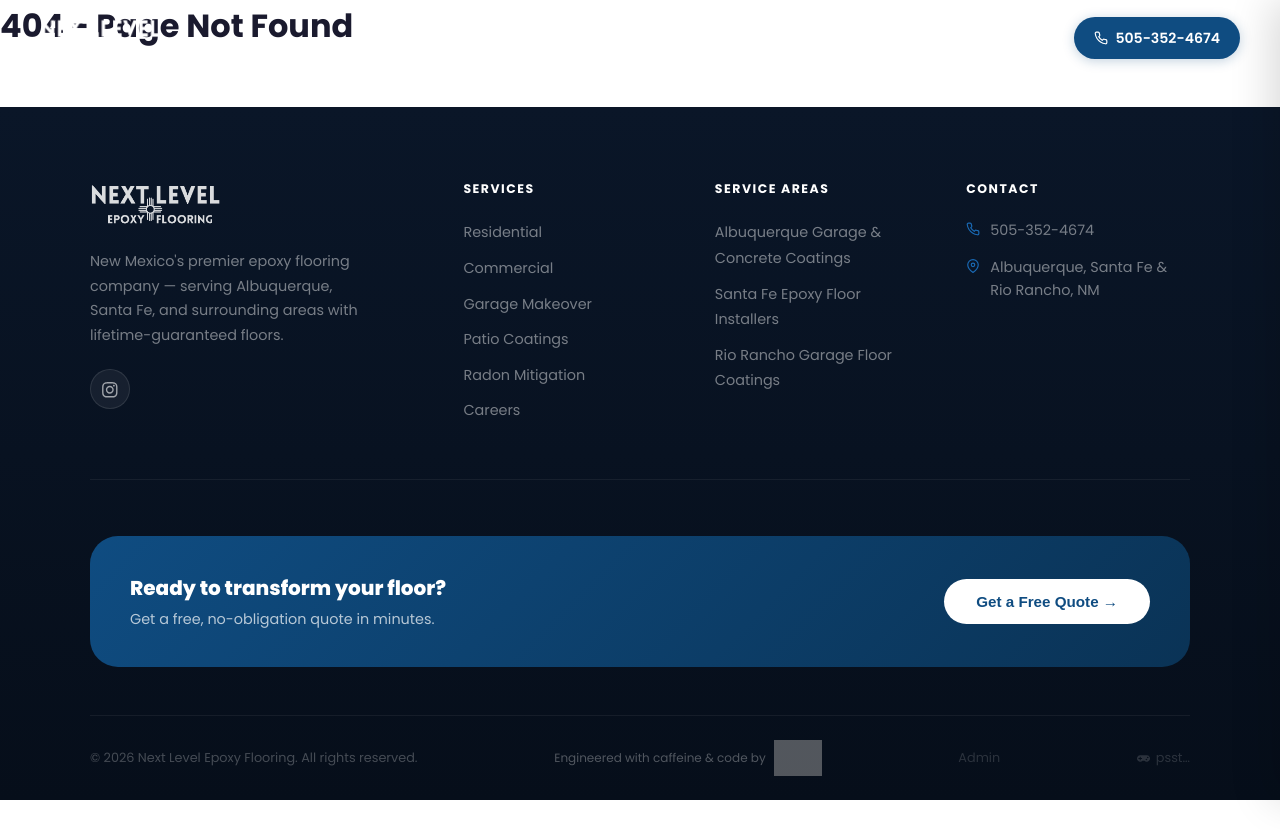
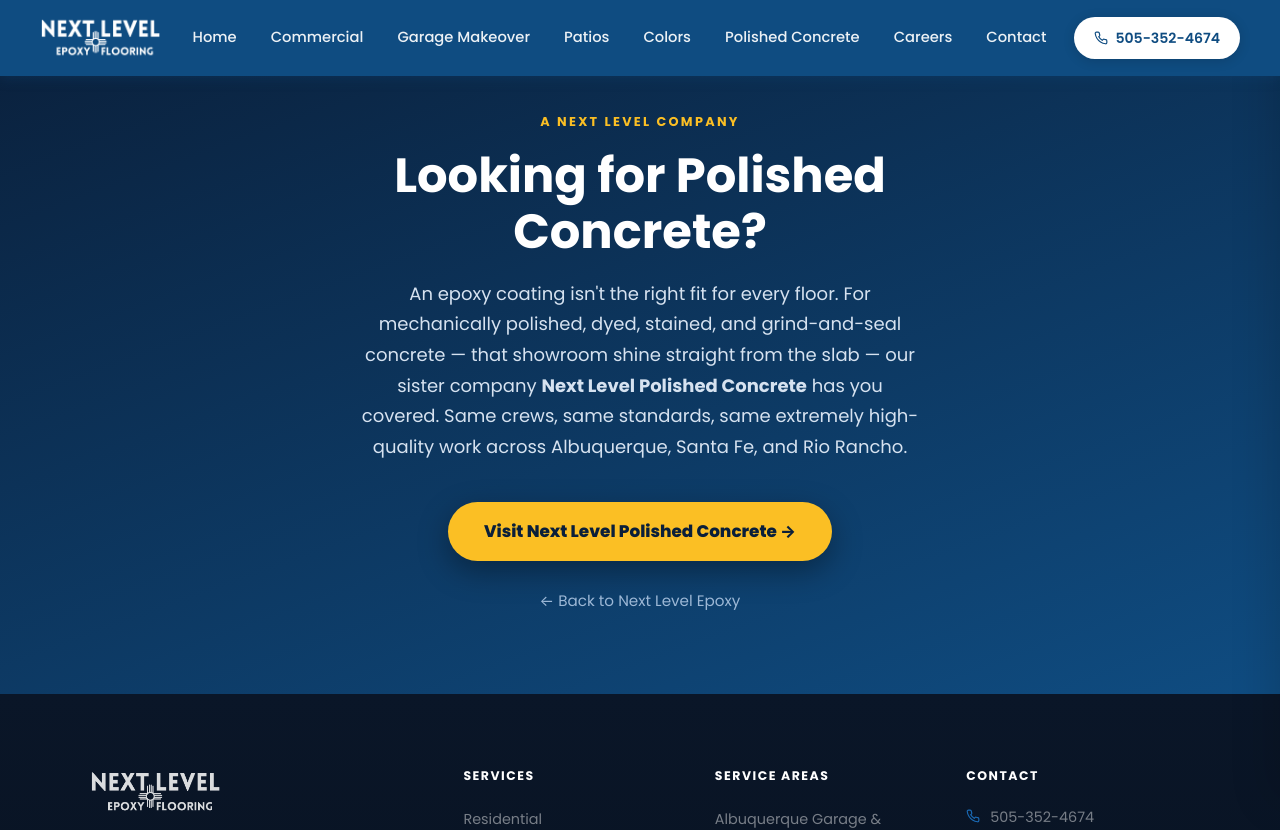
Before and after one commit to boshao13/nextlevel, a React (Create React App) app: page /polished-concrete in a window 1280 px wide. Shown: the top 830 px of the page. Before the commit the page ends 800 px from the top, so only its background shows below. Built offline with nearby package versions, Linux system fonts and the light colour scheme; grey boxes are pictures that could not be loaded.

Commit message:
Add /polished-concrete sister-company bridge page + nav link → nextlevelpolishedconcrete.com

```diff
--- a/scripts/prerender.js
+++ b/scripts/prerender.js
@@ -34,6 +34,7 @@
   '/garagemakeover',
   '/patios',
   '/colors',
+  '/polished-concrete',
   '/careers',
   '/radon',
   '/thank-you',
--- a/src/App.js
+++ b/src/App.js
@@ -21,6 +21,7 @@
 import AllColors from "./AllColors";
 import StickyCallButton from "./StickyCallButton";
 import LocationPage from "./LocationPage";
+import PolishedConcreteDivision from "./PolishedConcreteDivision";
 import { ALBUQUERQUE, SANTA_FE, RIO_RANCHO } from "./locations";
 
 // Admin imports
@@ -93,6 +94,7 @@
             <Route path="/patios" element={<Patios />} />
             <Route path="/radon" element={<Radon />} />
             <Route path="/colors" element={<AllColors />} />
+            <Route path="/polished-concrete" element={<PolishedConcreteDivision />} />
             <Route path="/careers" element={<Careers />} />
             <Route path="/thank-you" element={<ThankYou />} />
             <Route path="/epoxy-flooring-albuquerque" element={<LocationPage city={ALBUQUERQUE} />} />
--- a/src/Header.jsx
+++ b/src/Header.jsx
@@ -385,7 +385,7 @@
   -webkit-tap-highlight-color: transparent;
 `;
 
-const SUBPAGES = ['/commercial', '/careers', '/garagemakeover', '/patios', '/radon', '/colors', '/thank-you'];
+const SUBPAGES = ['/commercial', '/careers', '/garagemakeover', '/patios', '/radon', '/colors', '/polished-concrete', '/thank-you'];
 
 const Header = () => {
   const [isOpen, setIsOpen] = useState(false);
@@ -454,6 +454,7 @@
           <NavLink to="/garagemakeover" $scrolled={scrolled} $subpage={isSubpage} onClick={handleNavClick}>Garage Makeover</NavLink>
           <NavLink to="/patios" $scrolled={scrolled} $subpage={isSubpage} onClick={handleNavClick}>Patios</NavLink>
           <NavLink to="/colors" $scrolled={scrolled} $subpage={isSubpage} onClick={handleNavClick}>Colors</NavLink>
+          <NavLink to="/polished-concrete" $scrolled={scrolled} $subpage={isSubpage} onClick={handleNavClick}>Polished Concrete</NavLink>
           <NavLink to="/careers" $scrolled={scrolled} $subpage={isSubpage} onClick={handleNavClick}>Careers</NavLink>
           <NavAnchor href="#contact" onClick={handleContactClick} $scrolled={scrolled} $subpage={isSubpage}>Contact</NavAnchor>
           <PhoneButton href="tel:5053524674" $subpage={isSubpage} onClick={() => trackPhoneClick('header_desktop')}>
@@ -477,6 +478,7 @@
         <MobileNavLink to="/garagemakeover" onClick={handleNavClick}>Garage Makeover</MobileNavLink>
         <MobileNavLink to="/patios" onClick={handleNavClick}>Patios</MobileNavLink>
         <MobileNavLink to="/colors" onClick={handleNavClick}>Colors</MobileNavLink>
+        <MobileNavLink to="/polished-concrete" onClick={handleNavClick}>Polished Concrete</MobileNavLink>
         <MobileNavLink to="/careers" onClick={handleNavClick}>Careers</MobileNavLink>
         <MobileNavAnchor href="#contact" onClick={handleContactClick}>Contact Us</MobileNavAnchor>
         <MobileSectionLabel>Service Areas</MobileSectionLabel>
--- /dev/null
+++ b/src/PolishedConcreteDivision.jsx
@@ -0,0 +1,117 @@
+// src/PolishedConcreteDivision.jsx — bridge page to our sister company, Next Level Polished Concrete
+import React from 'react';
+import styled from 'styled-components';
+import { Helmet } from 'react-helmet';
+import { Link } from 'react-router-dom';
+
+const PC_SITE = 'https://nextlevelpolishedconcrete.com';
+
+const SEO = () => (
+  <Helmet>
+    <title>Polished Concrete Floors — Next Level Polished Concrete (Our Sister Company)</title>
+    <meta
+      name="description"
+      content="Want polished, dyed, stained, or grind-and-seal concrete instead of an epoxy coating? Our sister company, Next Level Polished Concrete, delivers extremely high-quality polished concrete across Albuquerque, Santa Fe & Rio Rancho NM."
+    />
+    <meta name="keywords" content="polished concrete Albuquerque, dyed concrete Santa Fe, stained concrete Rio Rancho, grind and seal NM, Next Level Polished Concrete" />
+    <link rel="canonical" href="https://www.nextlevelepoxynm.com/polished-concrete" />
+    <meta property="og:title" content="Polished Concrete Floors — Next Level Polished Concrete" />
+    <meta property="og:description" content="Our sister company delivers polished, dyed, stained & grind-and-seal concrete across New Mexico." />
+    <meta property="og:url" content="https://www.nextlevelepoxynm.com/polished-concrete" />
+    <meta property="og:type" content="website" />
+  </Helmet>
+);
+
+const Wrap = styled.section`
+  min-height: 70vh;
+  display: flex;
+  align-items: center;
+  justify-content: center;
+  padding: 7rem 1.5rem 5rem;
+  background: linear-gradient(160deg, #0a1f3a 0%, #0f4c81 100%);
+  color: #fff;
+`;
+
+const Card = styled.div`
+  max-width: 720px;
+  text-align: center;
+`;
+
+const Kicker = styled.p`
+  text-transform: uppercase;
+  letter-spacing: 0.18em;
+  font-size: 0.8rem;
+  font-weight: 700;
+  color: #fbbf24;
+  margin: 0 0 1rem;
+`;
+
+const Heading = styled.h1`
+  font-size: clamp(2rem, 5vw, 3rem);
+  line-height: 1.15;
+  margin: 0 0 1.25rem;
+`;
+
+const Body = styled.p`
+  font-size: 1.125rem;
+  line-height: 1.7;
+  color: #d6e2f0;
+  margin: 0 auto 2.5rem;
+  max-width: 560px;
+`;
+
+const CTA = styled.a`
+  display: inline-block;
+  background: #fbbf24;
+  color: #0a1f3a;
+  font-weight: 800;
+  font-size: 1.05rem;
+  padding: 1rem 2.25rem;
+  border-radius: 999px;
+  text-decoration: none;
+  transition: transform 0.15s ease, box-shadow 0.15s ease;
+  box-shadow: 0 10px 30px rgba(0, 0, 0, 0.35);
+
+  &:hover {
+    transform: translateY(-2px);
+    box-shadow: 0 14px 38px rgba(0, 0, 0, 0.45);
+  }
+`;
+
+const Back = styled(Link)`
+  display: inline-block;
+  margin-top: 1.75rem;
+  color: #9db8d6;
+  font-size: 0.95rem;
+  text-decoration: none;
+
+  &:hover { color: #fff; }
+`;
+
+const PolishedConcreteDivision = () => (
+  <>
+    <SEO />
+    <Wrap>
+      <Card>
+        <Kicker>A Next Level Company</Kicker>
+        <Heading>Looking for Polished Concrete?</Heading>
+        <Body>
+          An epoxy coating isn't the right fit for every floor. For mechanically
+          polished, dyed, stained, and grind-and-seal concrete &mdash; that
+          showroom shine straight from the slab &mdash; our sister company{' '}
+          <strong>Next Level Polished Concrete</strong> has you covered. Same
+          crews, same standards, same extremely high-quality work across
+          Albuquerque, Santa Fe, and Rio Rancho.
+        </Body>
+        <CTA href={PC_SITE} target="_blank" rel="noopener noreferrer">
+          Visit Next Level Polished Concrete →
+        </CTA>
+        <div>
+          <Back to="/">← Back to Next Level Epoxy</Back>
+        </div>
+      </Card>
+    </Wrap>
+  </>
+);
+
+export default PolishedConcreteDivision;
```
Also changed, not shown: 1 other file (tests, documents, lock files or other folders).
